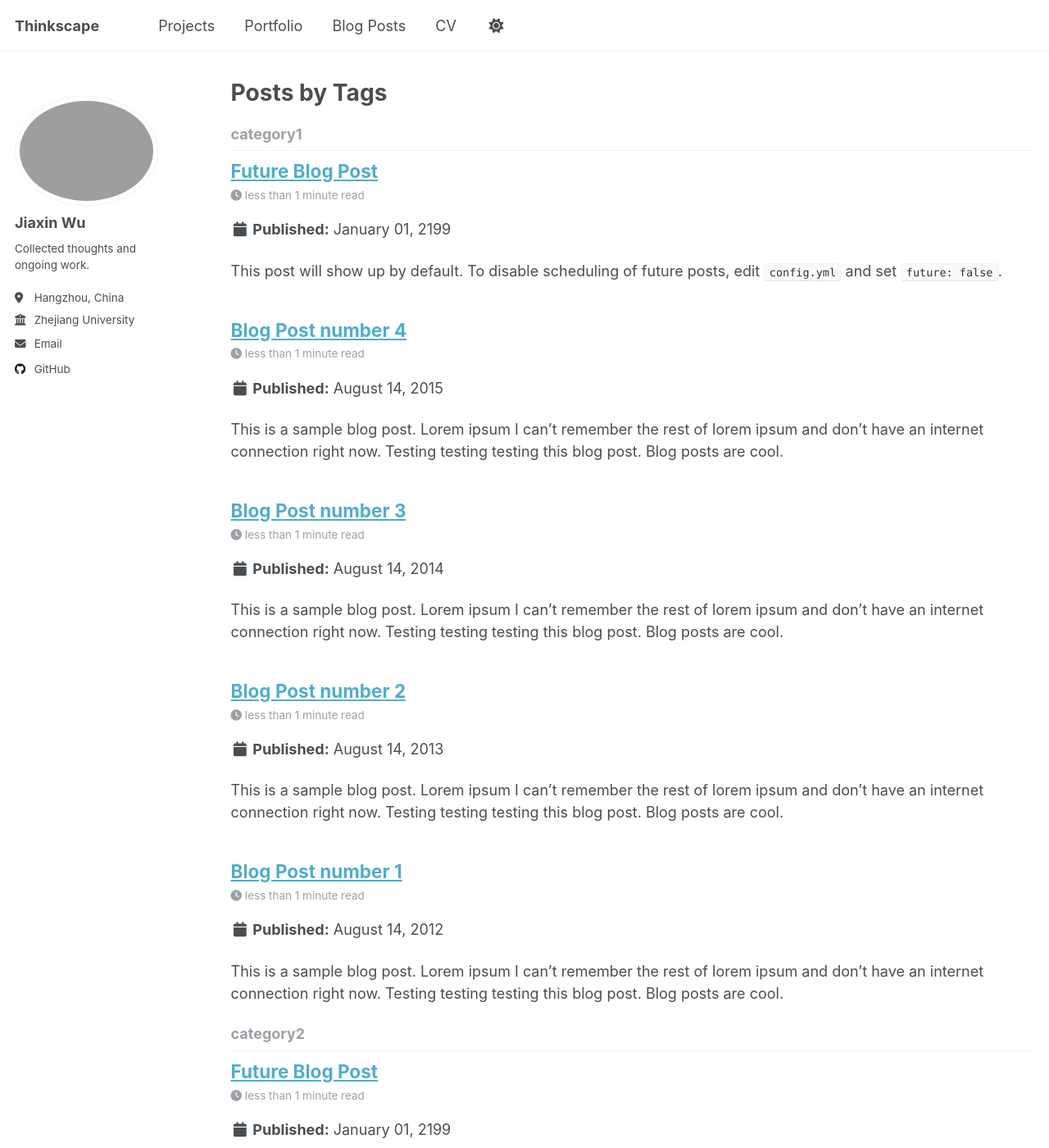
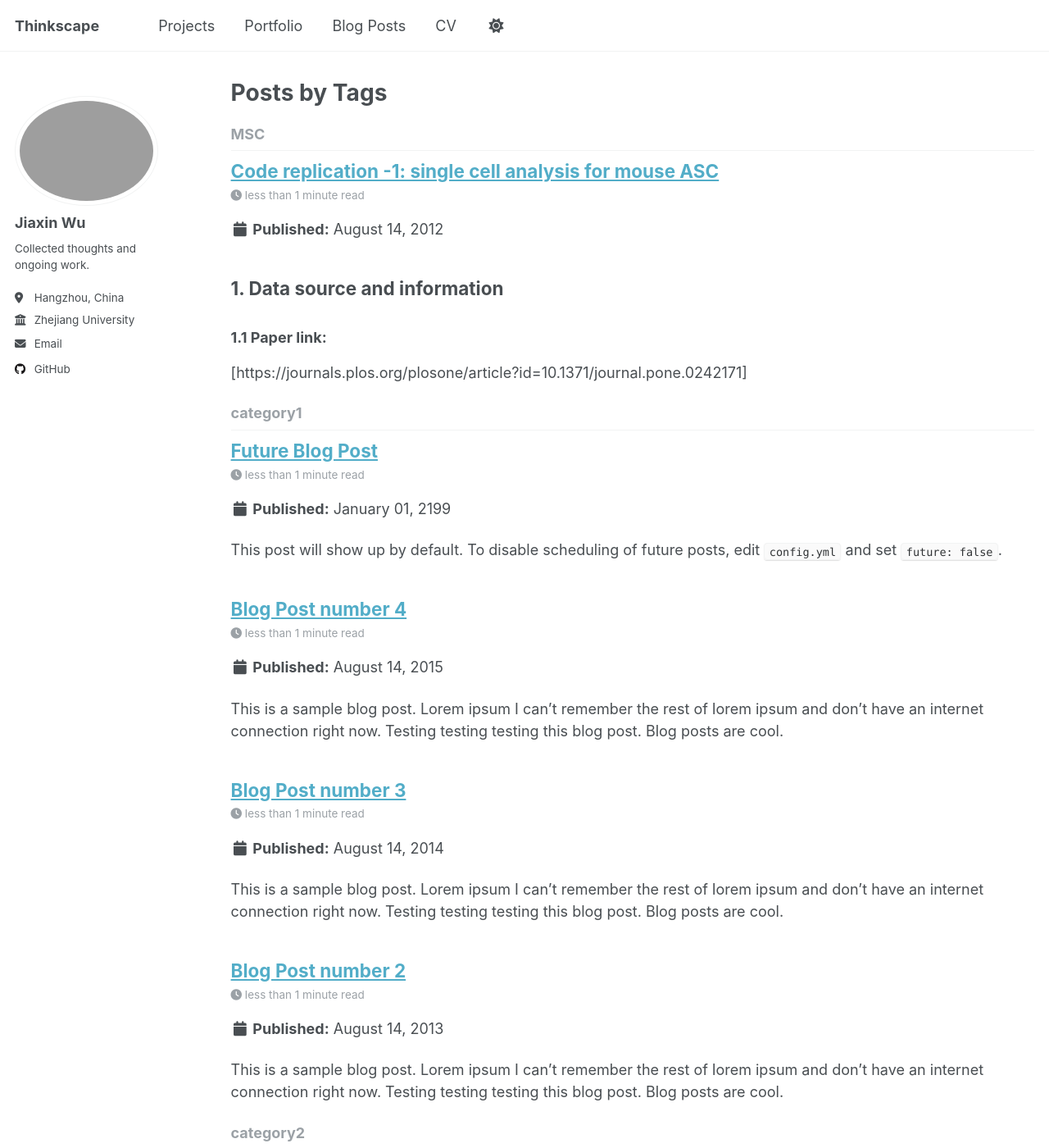
Before and after one commit to jiaxin-aidi-wu/jiaxin-aidi-wu.github.io, a Jekyll site: the page built from _pages/tag-archive.html, in a window 1280 px wide and 1400 px high. Shown: the whole window at 82% size. Built offline with Jekyll 4.4.1, drawn with Linux system fonts in a browser that asks for light colours; a script that is not in the unit is left out; some of the changed text lies outside the part shown.

Commit message:
Update 2012-08-14-blog-post-1.md

```diff
--- a/_posts/2012-08-14-blog-post-1.md
+++ b/_posts/2012-08-14-blog-post-1.md
@@ -1,20 +1,24 @@
 ---
-title: 'Blog Post number 1'
+title: 'Code replication -1: single cell analysis for mouse ASC'
 date: 2012-08-14
-permalink: /posts/2012/08/blog-post-1/
+permalink: /posts/2024/01/blog-post-1/
 tags:
-  - cool posts
-  - category1
-  - category2
+  - MSC
+  - replication
 ---
 
-This is a sample blog post. Lorem ipsum I can't remember the rest of lorem ipsum and don't have an internet connection right now. Testing testing testing this blog post. Blog posts are cool.
+## 1. Data source and information
+### 1.1 Paper link:
+[https://journals.plos.org/plosone/article?id=10.1371/journal.pone.0242171]
 
-Headings are cool
-======
+### 1.2 Methods:
+barcode sequences were extracted from the read 1 fastq files. The read 2 fastq files, which included each cell mRNA, were directly aligned to Refseq transcript sequences.
 
-You can have many headings
-======
+### 1.3 Samples:
+ Male mice of the C57BL/6NCr strain at 6 and 29 months of age were obtained from the animal facility of TMIG.
 
-Aren't headings cool?
-------
+ ## 2. Process
+
+ ## 3. Paper conclusion
+ ASC markers : Gsn, Cxcl1, Col1a2, Col6a1, Mmp2, Mmp14
+ Age-related changes and pseudotime progression were observed in the genes *Adamts7, Egfr, and Igfbp4*; however, the genes *Snai2, Tgfbr1, Lpl, and Efemp1* did not show significant differences with aging.
```
